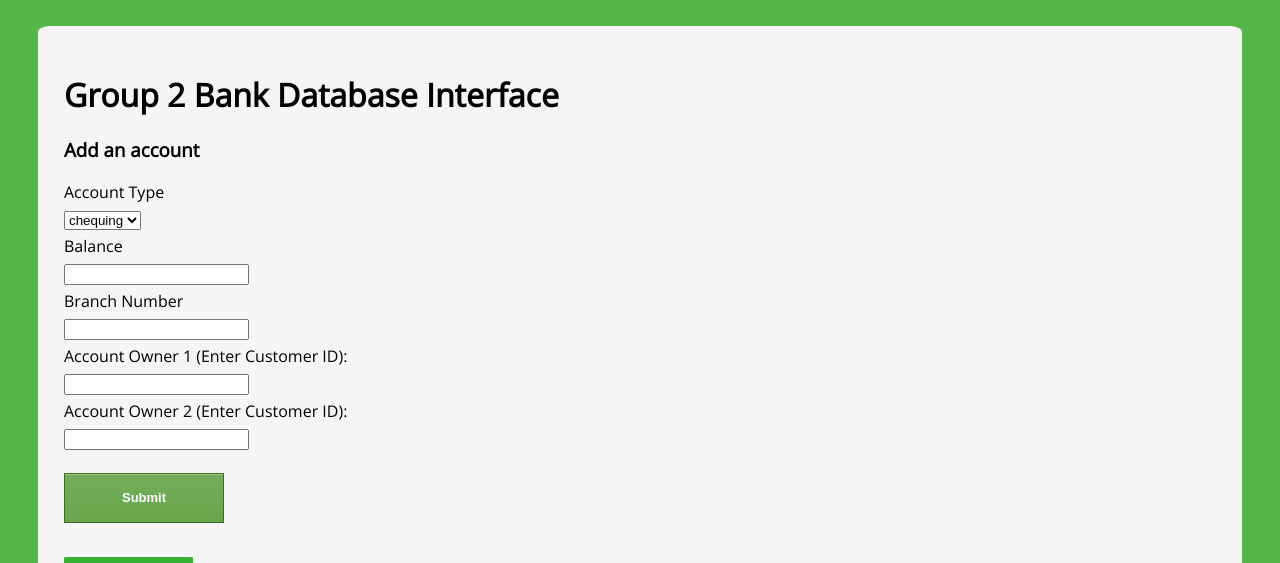
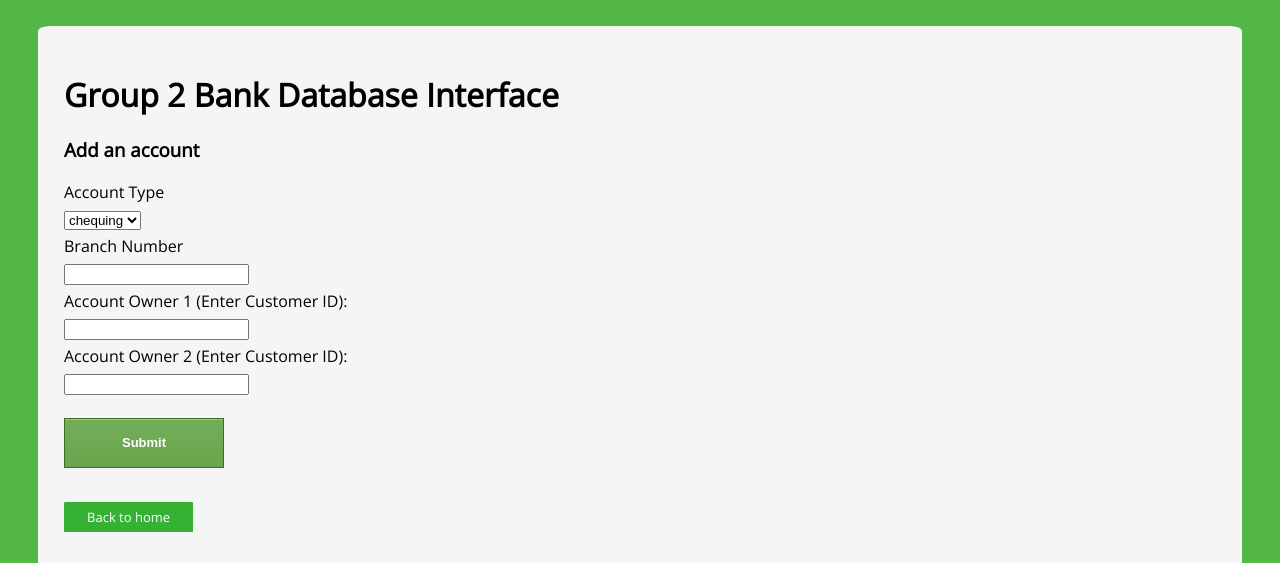
Before and after one commit to eric1162004/CSTP2101_Bank_Project, a PHP site: page /account/create.php in a window 1280 px wide. Shown: the top 563 px of the page. Run offline with PHP 8.4, Linux system fonts and the light colour scheme; a stand-in replaces the project's code that opens the database connection.

Commit message:
let account balance be the sum of transactions of a specific account

```diff
--- a/bank_web_interface/account/create.php
+++ b/bank_web_interface/account/create.php
@@ -16,13 +16,13 @@ if (isset($_POST['submit'])){
 
 			$new_account = array(
 				"type" => $_POST['type'],
-				"balance" => $_POST['balance'],
+				//"balance" => $_POST['balance'],
 				"branchNumber" => $_POST['branchNumber']
 			);
 
-			if ($_POST['balance'] == ''){
-				unset($new_account['balance']);
-			}
+			// if ($_POST['balance'] == ''){
+			// 	unset($new_account['balance']);
+			// }
 
 			if ($_POST['branchNumber'] == ''){
 				unset($new_account['branchNumber']);
@@ -89,8 +89,8 @@ if (isset($_POST['submit'])){
             <option value="saving">saving</option>
             <option value="business">business</option>
         </select>
-    	<label for="balance">Balance</label>
-    	<input type="number" step="0.01" name="balance" id="balance">
+    	<!-- <label for="balance">Balance</label>
+    	<input type="number" step="0.01" name="balance" id="balance"> -->
         <label for="branchNumber">Branch Number</label>
     	<input type="number" name="branchNumber" id="branchNumber">
 		<label for="customerID1">Account Owner 1 (Enter Customer ID):</label>
--- a/bank_web_interface/account/delete.php
+++ b/bank_web_interface/account/delete.php
@@ -51,7 +51,7 @@ try {
     <tr>
       <th>Account Number</th>
       <th>Account Type</th>
-      <th>Balance ($CAD)</th>
+      <!-- <th>Balance ($CAD)</th> -->
       <th>Branch Number</th>
       <th>Delete</th>
     </tr>
@@ -61,7 +61,7 @@ try {
     <tr>
       <td><?php echo escape($row["accNumber"]); ?></td>
       <td><?php echo escape($row["type"]); ?></td>
-      <td><?php echo escape($row["balance"]); ?></td>
+      <!-- <td><?php echo escape($row["balance"]); ?></td> -->
       <td><?php echo escape($row["branchNumber"]); ?></td>
       <td><a href="delete.php?id=<?php echo escape($row["accNumber"]); ?>">Delete</a></td>
     </tr>
--- a/bank_web_interface/account/update.php
+++ b/bank_web_interface/account/update.php
@@ -31,7 +31,7 @@ try {
     <tr>
         <th>Account Number</th>
         <th>Account Type</th>
-        <th>Balance($CAD)</th>
+        <!-- <th>Balance($CAD)</th> -->
         <th>Branch Number</th>
         <th>Update</th>
     </tr>
@@ -41,7 +41,7 @@ try {
     <tr>
       <td><?php echo escape($row["accNumber"]); ?></td>
       <td><?php echo escape($row["type"]); ?></td>
-      <td><?php echo escape($row["balance"]); ?></td>
+      <!-- <td><?php echo escape($row["balance"]); ?></td> -->
       <td><?php echo escape($row["branchNumber"]); ?></td>
       <td><a href="update-single.php?id=<?php echo escape($row["accNumber"]); ?>">Update</a></td>
   </tr>
```
Also changed, not shown: bank_web_interface/account/read.php (+9 -1 lines), bank_web_interface/account/update-single.php (+11 -7 lines).
